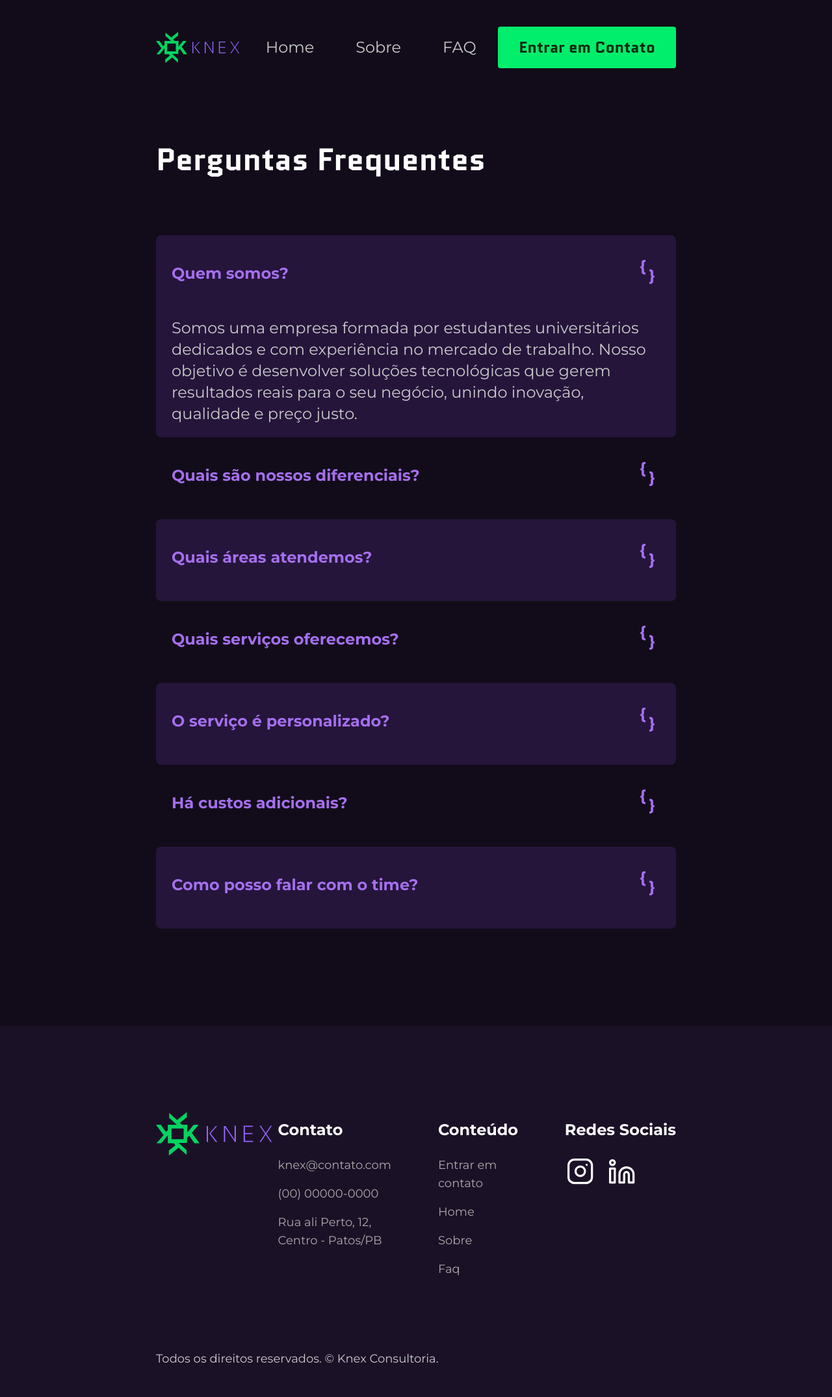
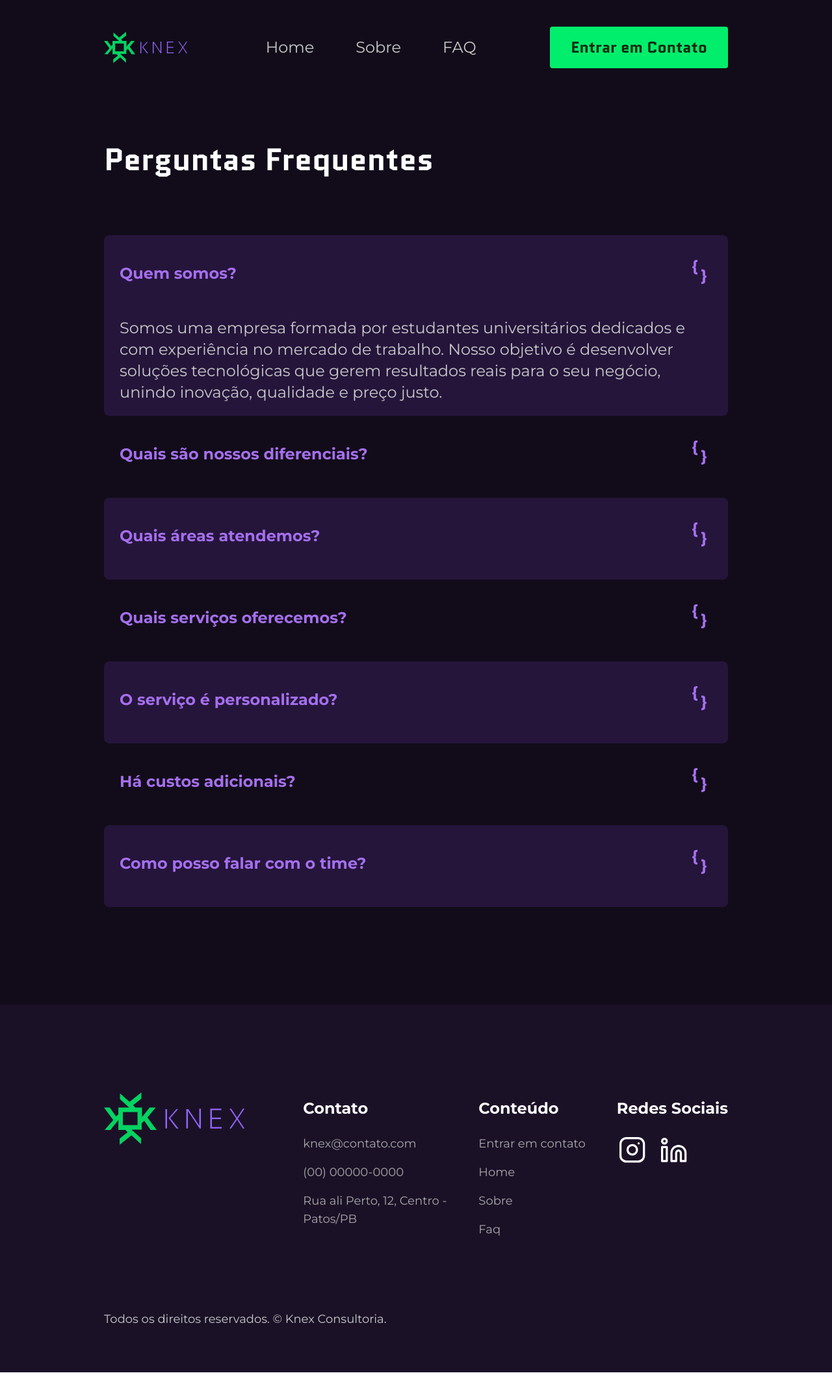
Before and after one commit to knex-projects/NewKnex-lp, a Next.js app: page /faq in a window 1280 px wide. Shown: the top 2150 px of the page at 65% size. After the commit the page ends 2112 px from the top, so only its background shows below. Built offline with nearby package versions, Linux system fonts and the light colour scheme.

Commit message:
fix: ajustar posicionamento das seçoes

```diff
--- a/src/components/layout/Footer/Footer.tsx
+++ b/src/components/layout/Footer/Footer.tsx
@@ -6,7 +6,7 @@ import { IconButton } from "../../ui"
 
 export default function Footer() {
     return(
-        <footer className="p-6.5 pb-17 bg-Footer font-[Montserrat] text-W2 md:pt-30 lg:px-10 xl:px-60">
+        <footer className="p-6.5 pb-17 bg-Footer font-[Montserrat] text-W2 md:pt-30 lg:px-10 xl:px-[12.5%]">
             <div className="flex flex-col md:flex-row md:justify-between">
                 <Image
                     src={ logoKnex }
--- a/src/components/layout/Header/Header.tsx
+++ b/src/components/layout/Header/Header.tsx
@@ -15,7 +15,7 @@ export default function Header() {
     }
 
     return (
-        <header className={ `z-100 w-full px-6 py-10 bg-BackGround lg:px-10 xl:px-60 ${ openMenu ? "fixed" : "static" }` }>
+        <header className={ `z-100 w-full px-6 py-10 bg-BackGround lg:px-10 xl:px-[12.5%] ${ openMenu ? "fixed" : "static" }` }>
             <nav className="flex items-center justify-between">
 
             <Link href="/">
--- a/src/components/section/Servicessection.tsx
+++ b/src/components/section/Servicessection.tsx
@@ -29,7 +29,7 @@ export const ServicesSection = () => {
     ]
 
     return (
-        <section id="services" className="flex flex-col gap-10 p-6 pb-24 px-0 animate-[portfolioReveal_820ms_cubic-bezier(0.22,1,0.36,1)_both] xl:px-60 lg:px-10 md:p-6 md:pt-30 md:pb-60">
+        <section id="services" className="flex flex-col gap-10 p-6 pb-24 px-0 animate-[portfolioReveal_820ms_cubic-bezier(0.22,1,0.36,1)_both] xl:px-[12.5%] lg:px-10 md:p-6 md:pt-30 md:pb-60">
             <h2 className="mx-6 font-[Quantico] text-[32px] font-bold sm:text-[40px] md:mx-0 lg:text-[48px]">
                 Alguns dos nossos principais
                 <span className="text-G5"> serviços</span>
--- a/src/components/section/aboutussection.tsx
+++ b/src/components/section/aboutussection.tsx
@@ -4,7 +4,7 @@ import Image from "next/image"
 
 export const AboutUsSection = () => {
     return  (
-        <section id="aboutussection" className="flex flex-col justify-center gap-11.5 p-6.5 lg:px-10 xl:px-60 md:py-22 md:flex-row md:justify-between md:gap-6.75">
+        <section id="aboutussection" className="flex flex-col justify-center gap-11.5 p-6.5 lg:px-10 xl:px-[12.5%] md:py-22 md:flex-row md:justify-between md:gap-6.75">
             <div className="contents md:flex md:flex-col md:justify-center md:gap-10 md:w-156.25 md:min-w-90">
                 <h2 className="order-1 font-quantico font-bold text-[32px] md:text-[40px] lg:text-[48px]">Conheça mais sobre a Knex</h2>
                 <p className="order-3 font-montserrat text-W3 md:text-[20px] md:leading-9 lg:text-2xl">Na Knex, Empresa Júnior de Computação da Universidade Estadual da Paraíba (UEPB), aplicamos o conhecimento de ponta da universidade para resolver os desafios reais dos nossos clientes. Nossa equipe de futuros especialistas desenvolve projetos e consultorias que aliam inovação, qualidade e visão fresca para o crescimento sustentável do seu negócio.</p>
--- a/src/components/section/contactsection.tsx
+++ b/src/components/section/contactsection.tsx
@@ -100,7 +100,7 @@ export const ContactSection = () => {
   }
 
   return (
-    <section className="w-full bg-BackGround px-5 pt-16 pb-40 text-W6 sm:px-6 lg:px-10 xl:px-60 xl:pt-28 xl:pb-40">
+    <section className="w-full bg-BackGround px-5 pt-16 pb-40 text-W6 sm:px-6 lg:px-10 xl:px-[12.5%] xl:pt-28 xl:pb-40">
       <div className="mx-auto flex w-full max-w-[1440px] flex-col gap-12 xl:flex-row xl:items-start xl:justify-between xl:gap-21">
         <div className="contents xl:flex xl:h-auto xl:w-full xl:max-w-[404px] xl:flex-col">
           <h1 className="order-1 w-full font-quantico text-[32px] font-bold leading-[48px] opacity-100 text-W0 xl:h-[112px] xl:w-[766px] xl:text-[48px] xl:leading-[56px]">
--- a/src/components/section/eventsection.tsx
+++ b/src/components/section/eventsection.tsx
@@ -74,7 +74,7 @@ export const EventSection = () => {
   return (
     <section
       id="eventos"
-      className="bg-BackGround   py-16 px-6.5  lg:px-10 xl:px-32  sm:py-20 "
+      className="bg-BackGround   py-16 px-6.5  lg:px-10 xl:px-[5%]  sm:py-20 "
       aria-labelledby="eventos-heading"
     >
       <div className="mx-auto flex w-full max-w-[1700px] flex-col">
--- a/src/components/section/faqsection.tsx
+++ b/src/components/section/faqsection.tsx
@@ -45,7 +45,7 @@ export const FAQSection = () => {
   const [openIndices, setOpenIndices] = useState<number[]>([0]);
 
   return (
-    <section className="flex-1 w-full bg-[var(--color-BackGround)] flex flex-col items-center pt-16 pb-[150px] px-6 lg:px-10 xl:px-60">
+    <section className="flex-1 w-full bg-[var(--color-BackGround)] flex flex-col items-center pt-16 pb-[150px] px-6 lg:px-10 xl:px-[12.5%]">
       <div className="w-full flex flex-col gap-[80px] items-center lg:items-start">
         <h1 className="font-quantico font-bold text-[32px] lg:text-[48px] text-[var(--color-W6)] text-center lg:text-left w-full">
           Perguntas Frequentes
--- a/src/components/section/herosection.tsx
+++ b/src/components/section/herosection.tsx
@@ -50,7 +50,7 @@ const PRODUCTS = [
 export const HeroSection = () => {
   return (
     <section>
-      <div className="w-full flex items-center justify-between xl:px-60 py-30 px-10 flex-col lg:flex-row">
+      <div className="w-full flex items-center justify-between xl:px-[12.5%] py-30 px-10 flex-col lg:flex-row">
         <div className="flex flex-col items-start justify-center sm:gap-10 gap-2 lg:mb-0 mb-12">
           <span className="flex flex-col items-start justify-center gap-10 lg:mb-0 mb-12 lg:h-auto h-[100px]">
             <h1 className="max-w-xl font-quantico text-3xl font-bold leading-tight text-W6 sm:text-4xl lg:text-5xl min-w">
@@ -99,7 +99,7 @@ export const HeroSection = () => {
         </div>
       </div>
 
-      <div className="flex w-full flex-row flex-wrap items-center justify-center gap-6 xl:px-30 pb-30 px-6">
+      <div className="flex w-full flex-row flex-wrap items-center justify-center gap-6 xl:px-[12.5%] pb-30 px-6">
         {STAT_CARDS.map(({ title, value, Icon }) => (
           <StatCard key={title} title={title} value={value} Icon={Icon} />
         ))}
--- a/src/components/section/movementssection.tsx
+++ b/src/components/section/movementssection.tsx
@@ -3,7 +3,7 @@ import { pbJuniorLogo, brasilJuniorLogo } from "@/public/assets";
 
 export const MovementsSection = () => {
   return (
-    <section className="flex flex-col justify-center items-center w-full p-6.5 lg:px-10 xl:px-60 md:py-22 bg-BackGround">
+    <section className="flex flex-col justify-center items-center w-full p-6.5 lg:px-10 xl:px-[12.5%] md:py-22 bg-BackGround">
       <div className="flex w-full flex-col gap-5 lg:gap-[120px]">
         <h2 className="font-quantico font-bold text-W0 text-[32px] md:text-[40px] lg:text-[48px] leading-tight max-w-[800px] text-left">
           Movimentos e Programas Júniores dos quais a Knex Participa
--- a/src/components/section/ourhistorysection.tsx
+++ b/src/components/section/ourhistorysection.tsx
@@ -61,7 +61,7 @@ export const OurHistorySection = () => {
   }, [textInView]);
 
   return (
-    <section className="bg-BackGround px-6.5  lg:px-10 xl:px-60  py-16 lg:py-20">
+    <section className="bg-BackGround px-6.5  lg:px-10 xl:px-[12.5%]  py-16 lg:py-20">
       <div className="container flex lg:flex-row flex-col items-start justify-between gap-30  w-full">
         <div
           ref={textRef}
--- a/src/components/section/portfoliosection.tsx
+++ b/src/components/section/portfoliosection.tsx
@@ -79,7 +79,7 @@ export const PortfolioSection = () => {
   return (
     <section
       id="portfolio"
-      className="relative overflow-hidden px-6 pb-24 sm:px-10 sm:pb-28 lg:px-16 xl:px-30 lg:pb-36"
+      className="relative overflow-hidden px-6 pb-24 sm:px-10 sm:pb-28 lg:px-16 lg:pb-36 xl:px-[5%] "
       aria-labelledby="portfolio-heading"
     >
       <div className="mx-auto flex w-full max-w-[1700px] flex-col">
```
